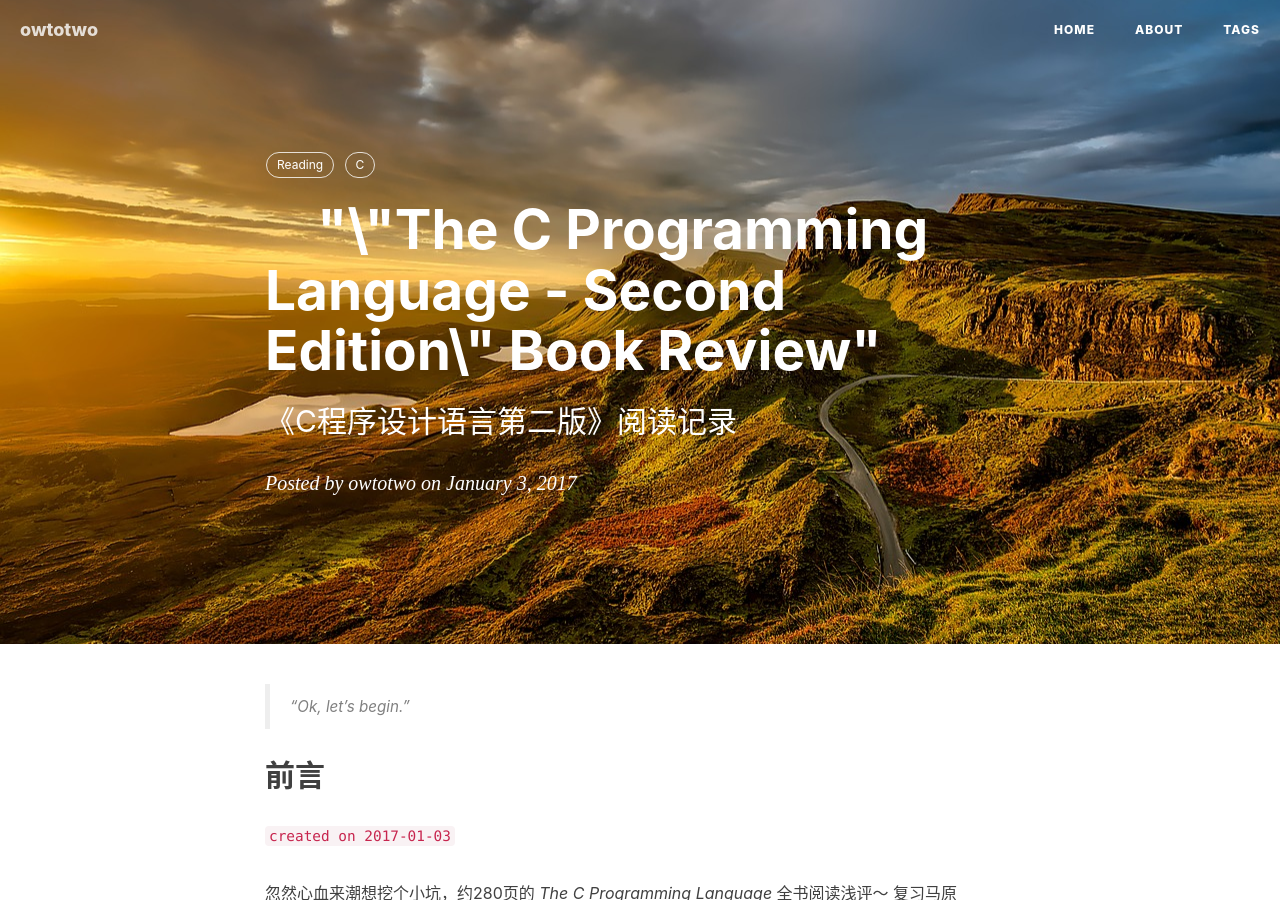
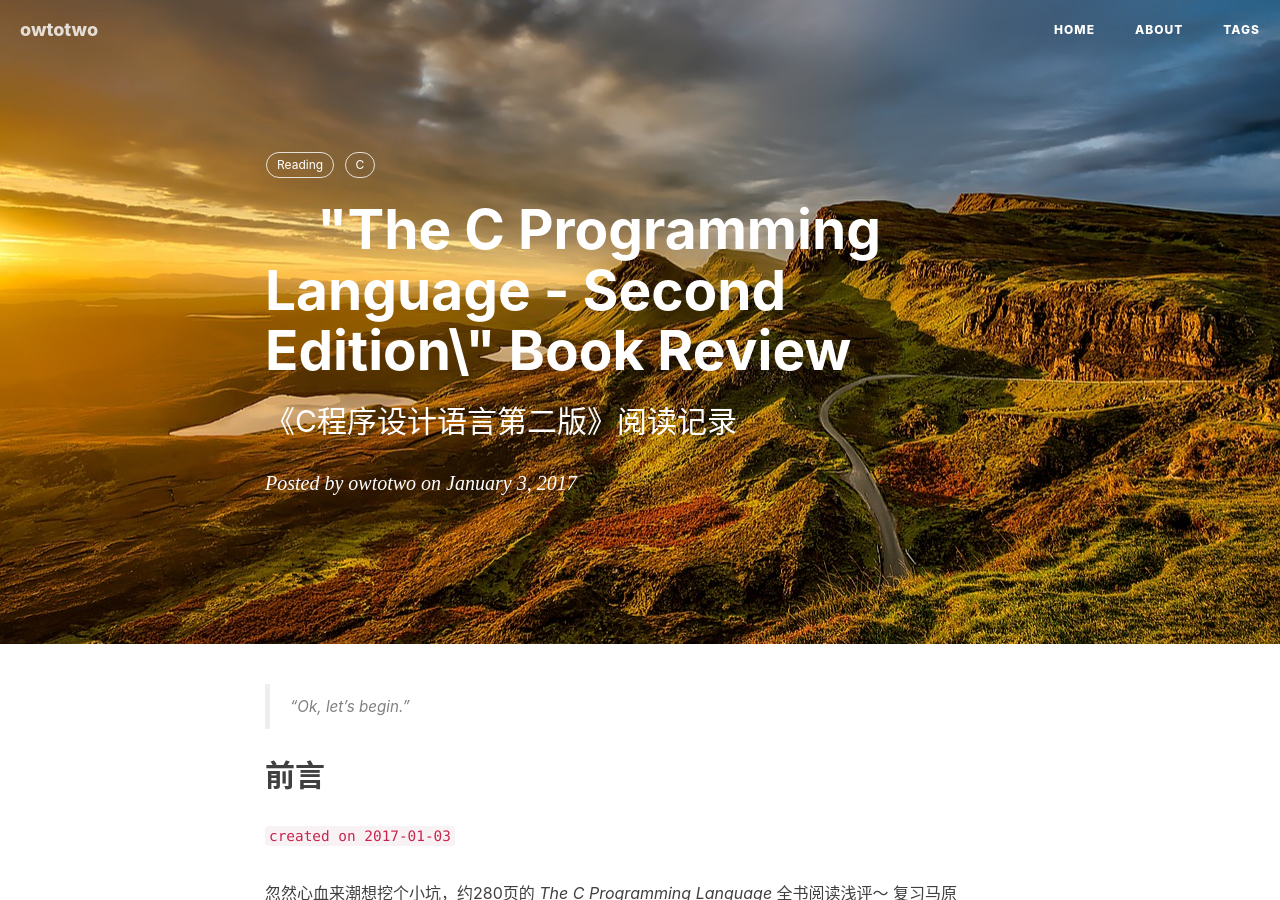
Before and after one commit to owtotwo/owtotwo.github.io, a Jekyll site: the page built from _posts/2017-01-03-the-c-programming-language-book-review.markdown, in a window 1280 px wide and 900 px high. Built offline with Jekyll 4.4.1, drawn with Linux system fonts in a browser that asks for light colours; nearby versions of some CDN libraries; comment, search, counter and statistics services are not loaded.

```diff
--- a/_posts/2017-01-03-the-c-programming-language-book-review.markdown
+++ b/_posts/2017-01-03-the-c-programming-language-book-review.markdown
@@ -1,6 +1,6 @@
 ---
 layout:     post
-title:      "\"The C Programming Language - Second Edition\" Book Review"
+title:      "The C Programming Language - Second Edition\" Book Review
 subtitle:   "《C程序设计语言第二版》阅读记录"
 date:       2017-01-03
 author:     "owtotwo"
```
